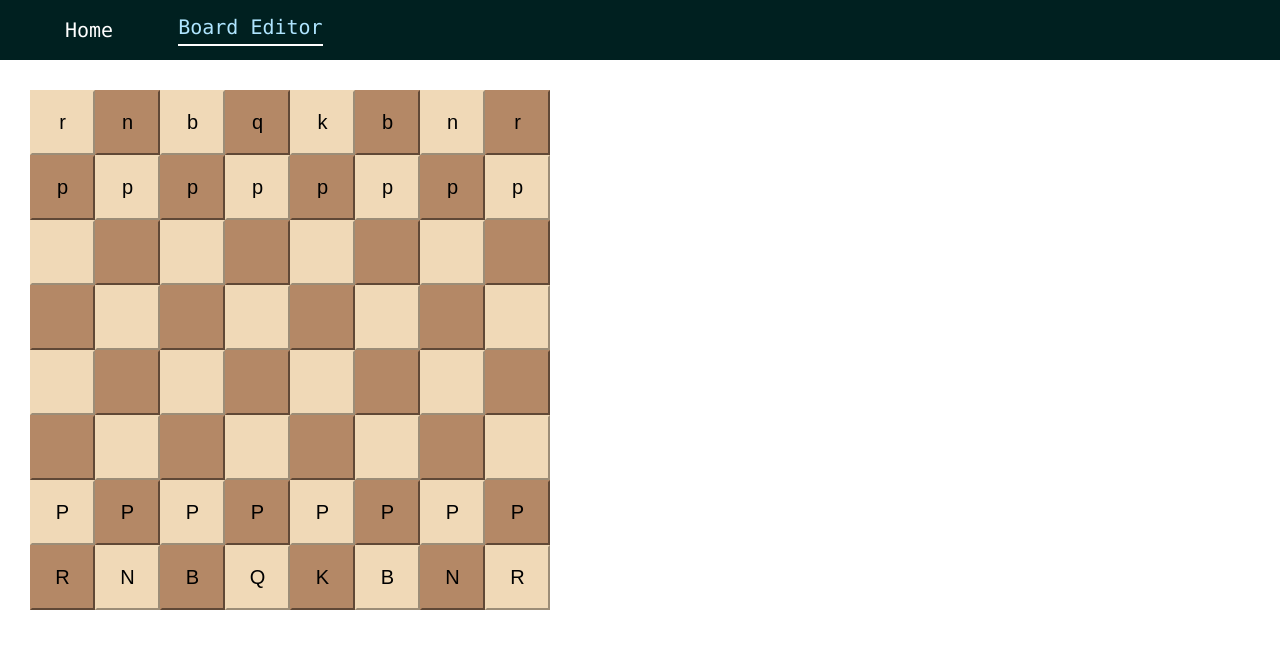
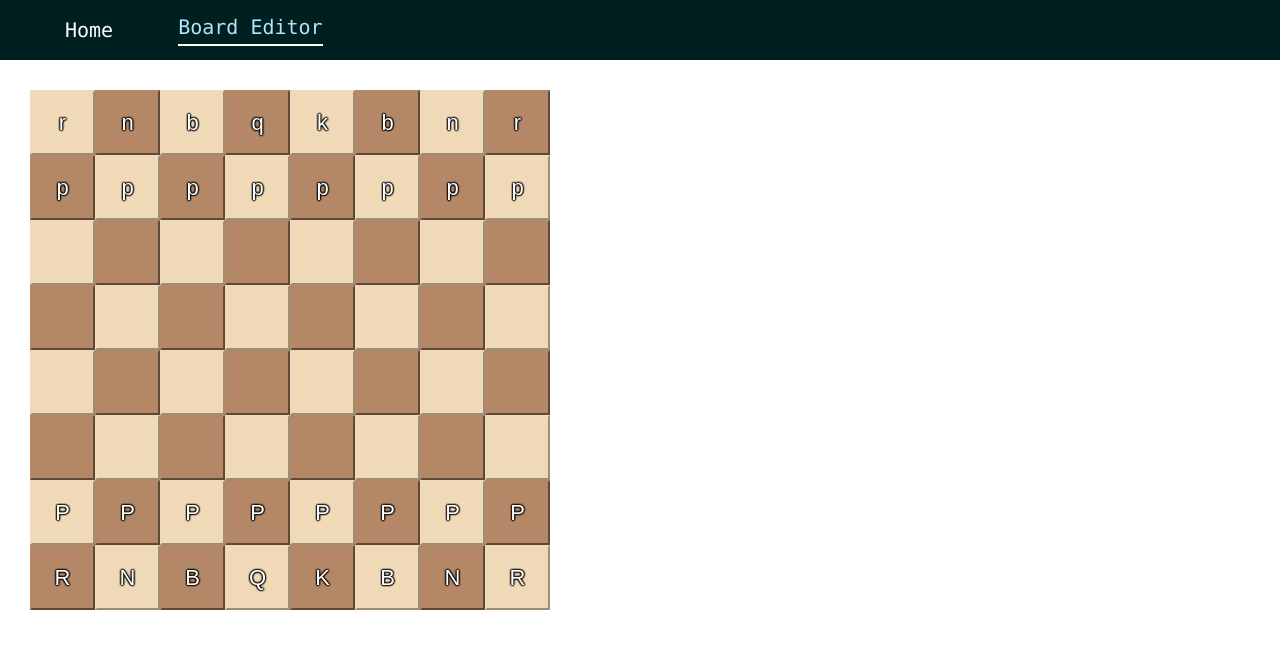
Before and after one commit to twjwesterhold/chessil-1.0, a React (Create React App) app: page /board in a window 1280 px wide. Shown: the top 648 px of the page. Built offline with nearby package versions, Linux system fonts and the light colour scheme.

Commit message:
Minor change

```diff
--- a/src/components/Square/Square.js
+++ b/src/components/Square/Square.js
@@ -19,8 +19,11 @@ Square.propTypes = {
 const ChessSquare = styled.button`
 	width: 65px;
 	height: 65px;
-  font-size: 20px;
+  font-size: 22px;
   outline: none;
+  text-shadow: #000 0px 0px 2px, #000 0px 0px 2px, #000 0px 0px 2px,
+  							#000 0px 0px 2px, #000 0px 0px 2px, #000 0px 0px 2px;
+  color: #fff;
 `;
 
 export default Square;
```
